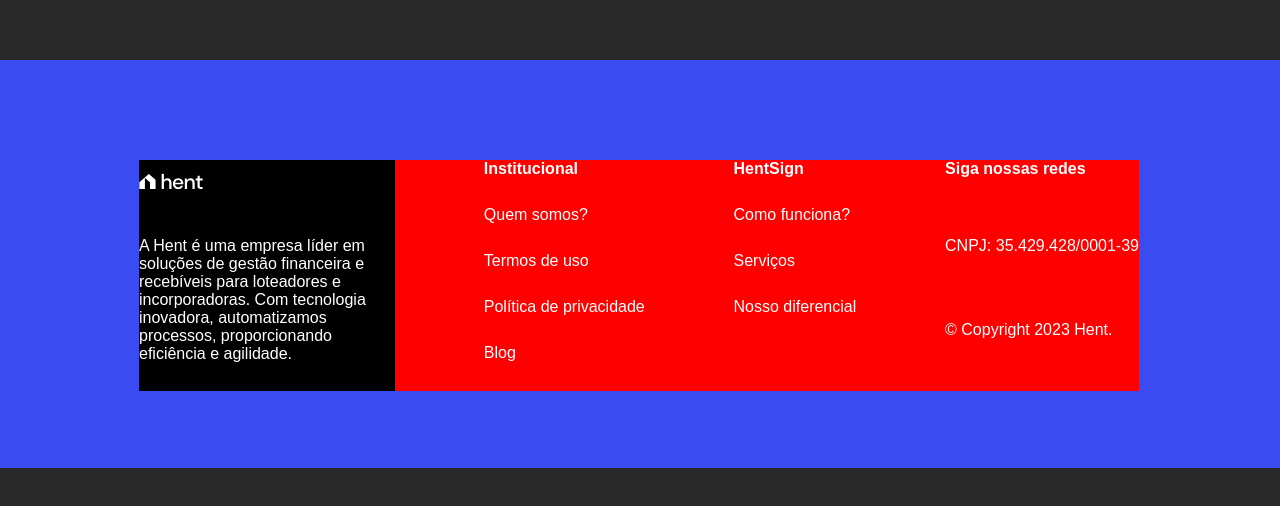
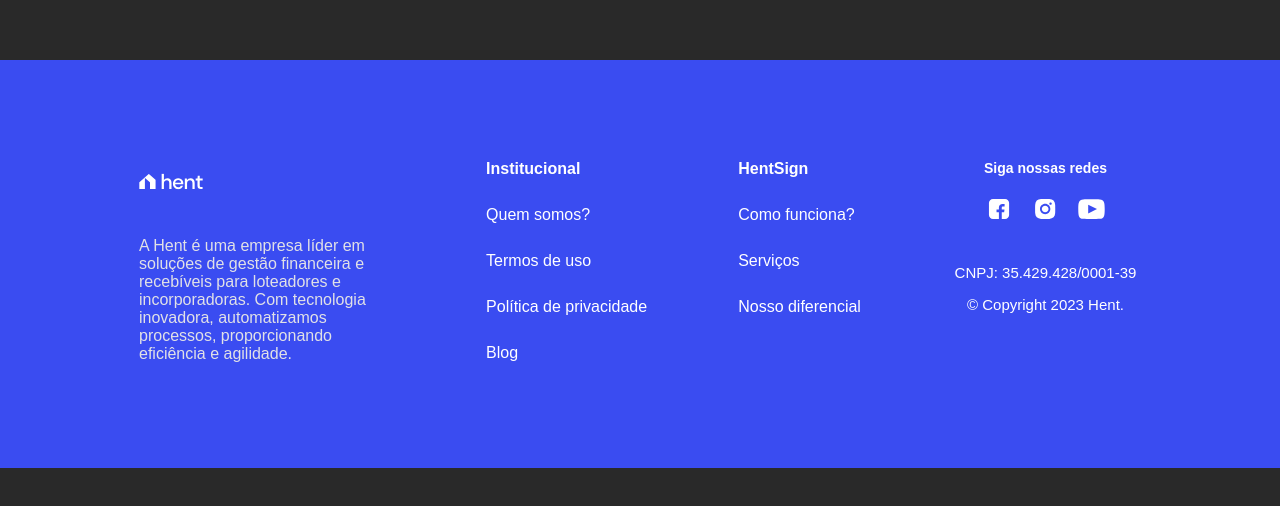
Before and after one commit to citi-onboarding/PTA-Hent, a Next.js app in the folder client/: page / in a window 1280 px wide. Shown: the part 136-642 px from the top of the page. Built offline with nearby package versions, Linux system fonts and the light colour scheme.

Commit message:
Quase pronto

```diff
--- a/client/src/pages/Footer/index.tsx
+++ b/client/src/pages/Footer/index.tsx
@@ -1,5 +1,5 @@
 import React from "react";
-import { FooterPage, MainContent, BoxText, BoxTopics, HentLogo, BoxMedias, Social, TextAndLogo } from "./style";
+import { FooterPage, MainContent, BoxText, BoxTopics, BoxMedias, Social, HentLogo, TextAndLogo, Media, HentInfo } from "./style";
 import {Hent, Facebook, Instagram, Youtube} from "../../assets"
 
 export const Footer = () => {
@@ -7,7 +7,7 @@
         <FooterPage>
             <MainContent>
                 <TextAndLogo>
-                    <HentLogo src={Hent.src} alt="Hent-logo"></HentLogo>
+                    <HentLogo src={Hent.src} alt="Logo-hent"></HentLogo>
                     <BoxText>
                         A Hent é uma empresa líder em soluções de gestão financeira e recebíveis para loteadores e incorporadoras.
                         Com tecnologia inovadora, automatizamos processos, proporcionando eficiência e agilidade.
@@ -27,16 +27,17 @@
                     <a>Serviços</a>
                     <a>Nosso diferencial</a>
                 </BoxTopics>
-                <BoxTopics>
+                <Media>
                     <h4>Siga nossas redes</h4>
-                    {/* <BoxMedias>
+                    <BoxMedias>
                         <Social src={Facebook.src} alt="Facebook-logo"></Social>
                         <Social src={Instagram.src} alt="Instagram-logo"></Social>
                         <Social src={Youtube.src} alt="Youtube-logo"></Social>
-                    </BoxMedias> */}
-                    <p>CNPJ: 35.429.428/0001-39</p>
-                    <p>© Copyright 2023 Hent.</p>
-                </BoxTopics>
+                    </BoxMedias>
+                    <HentInfo>
+                        <p>CNPJ: 35.429.428/0001-39 © Copyright 2023 Hent.</p>
+                    </HentInfo>
+                </Media>
             </MainContent>
         </FooterPage>
     );
--- a/client/src/pages/Footer/style.ts
+++ b/client/src/pages/Footer/style.ts
@@ -20,36 +20,65 @@
     margin-left: 139px;
     margin-right: 141px;
     margin-bottom: 77px;
-    background-color: red;
-    `;
+    // background-color: red;
+`;
 
 export const BoxText = styled.div`
     height: 154px;
     width: 256px;
-    color: white;
+    // background-color: green;
 `;
 
-// export const HentInfo = styled.div`
-//     display: flex;
+export const TextAndLogo = styled.div`
+    display: flex;
+    height: 100%;
+    flex-direction: column;
+    justify-content: space-between;
 
-// `;
+    // background-color: black;
+`;
+
 
 export const BoxTopics = styled.div`
     display: flex;
     flex-direction: column;
     gap: 28px;
     height: 100%;
+
     a {
         font-size: 16px;
         color: white;
+    }
+    a:hover {
+        cursor:pointer;
     }
     h4 {
         font-size: 16px;
         color: white;
     }
+`;
+
+export const HentInfo = styled.div`
+    display: flex;
+    flex-flow: row wrap;
+    width: 187px;
+    text-align: center;
+
     p {
         color: white;
-        font-size: 16px;
+        font-size: 15px;
+    }
+`;
+
+export const Media = styled.div`
+    display: flex;
+    flex-direction: column;
+    align-items: center;
+
+    h4 {
+        color: white;
+        font-size: 14px;
+        font-weight: 700;
     }
 `;
 
@@ -58,21 +87,17 @@
     justify-content: space-between;
     width: 123.49px;
     height: 20px;
+    padding-top: 23px;
+    padding-bottom: 34px;
 `;
+
 export const Social = styled.img`
     height: 20px;
     width: 20.06px;
 `;
 
 export const HentLogo = styled.img`
+    width: 171px;
     height: 43px;
-    width: 171px;
+    // background-color: yellow;
 `;
-
-export const TextAndLogo = styled.div`
-    display: flex;
-    width: 256px;
-    flex-direction: column;
-    justify-content: space-between;
-    background-color: black;
-`;
```
